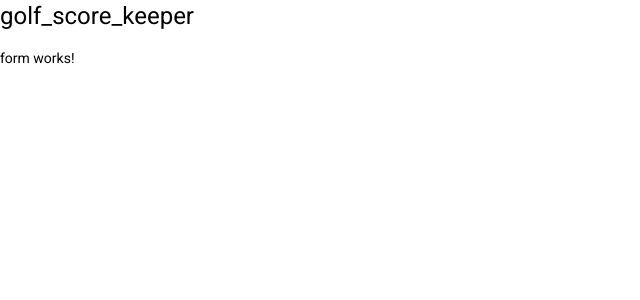
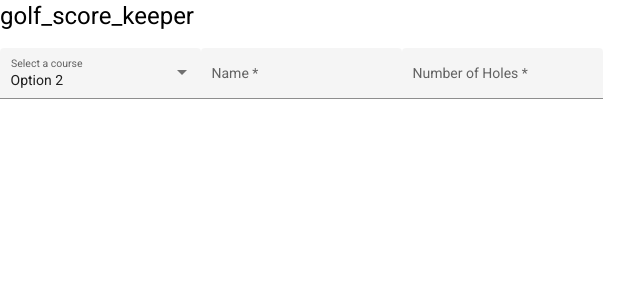
Before and after one commit to m2mt-l/Golf_Score_Keeper, an Angular app: page / in a window 1280 px wide. Shown: the top 300 px of the page, without its empty margins (0-640 px from the left). Built offline with nearby package versions, Linux system fonts and the light colour scheme.

Commit message:
feat: add mat form

```diff
--- a/src/app/form/form.component.html
+++ b/src/app/form/form.component.html
@@ -1 +1,21 @@
-<p>form works!</p>
+<div class="forms">
+<mat-form-field appearance="fill">
+    <mat-label>Select a course</mat-label>
+    <mat-select [(value)]="selected">
+        <mat-option>None</mat-option>
+        <mat-option value="option1">Option 1</mat-option>
+        <mat-option value="option2">Option 2</mat-option>
+        <mat-option value="option3">Option 3</mat-option>
+    </mat-select>
+</mat-form-field>
+
+<mat-form-field appearance="fill">
+    <mat-label>Name</mat-label>
+    <input matInput required>
+</mat-form-field>
+
+<mat-form-field appearance="fill">
+    <mat-label>Number of Holes</mat-label>
+    <input matInput type="number" #input required>
+</mat-form-field>
+</div>
--- a/src/app/form/form.component.ts
+++ b/src/app/form/form.component.ts
@@ -9,6 +9,8 @@ export class FormComponent implements OnInit {
 
   constructor() { }
 
+  selected = 'option2';
+
   ngOnInit(): void {
   }
 
```
Also changed, not shown: src/app/app.module.ts (+9 -2 lines), package.json (line endings or trailing spaces).
